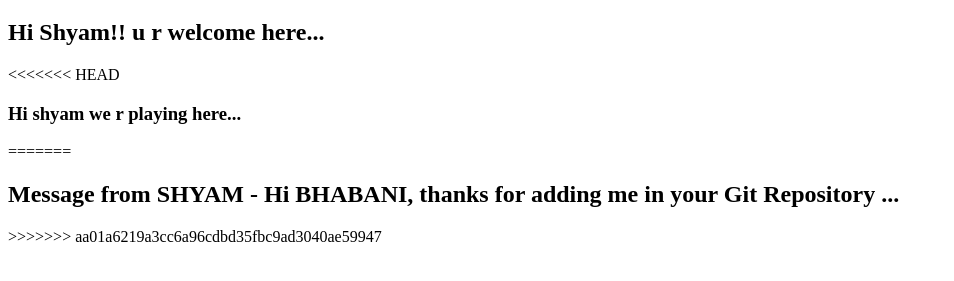
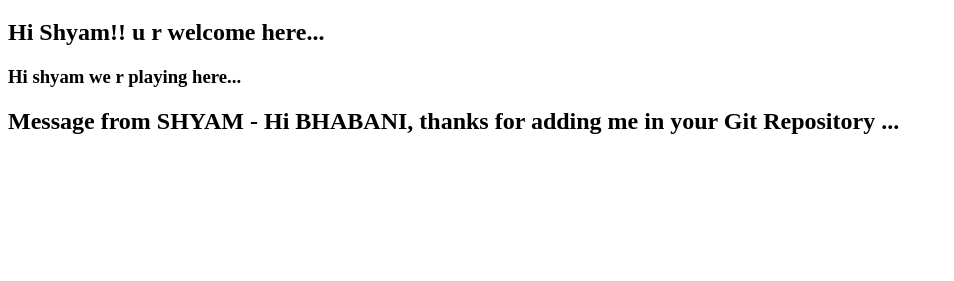
Before and after one commit to BhabaniJena/My_First_Dev, a plain HTML site: page My_First_Dev/index.html in a window 1280 px wide. Shown: the part 61-342 px from the top of the page, without its empty margins (0-954 px from the left). Drawn offline with Linux system fonts and the light colour scheme.

Commit message:
conflict resolved

```diff
--- a/My_First_Dev/index.html
+++ b/My_First_Dev/index.html
@@ -10,11 +10,11 @@
 	<h1>Hi Alll.. This is my new indivisual project...</h1>
 
 	<h2>Hi Shyam!! u r welcome here...</h2>
-<<<<<<< HEAD
+
 
 	<h3>Hi shyam we r playing here...</h3>
-=======
+
   <h2>Message from SHYAM  - Hi BHABANI, thanks for adding me in your Git Repository ...</h2>
->>>>>>> aa01a6219a3cc6a96cdbd35fbc9ad3040ae59947
+
 </body>
 </html>
```
